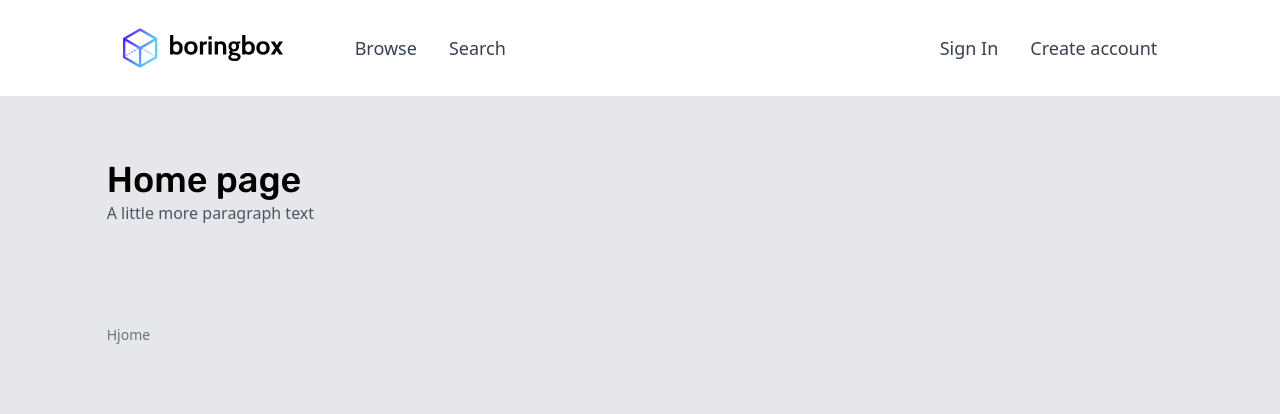
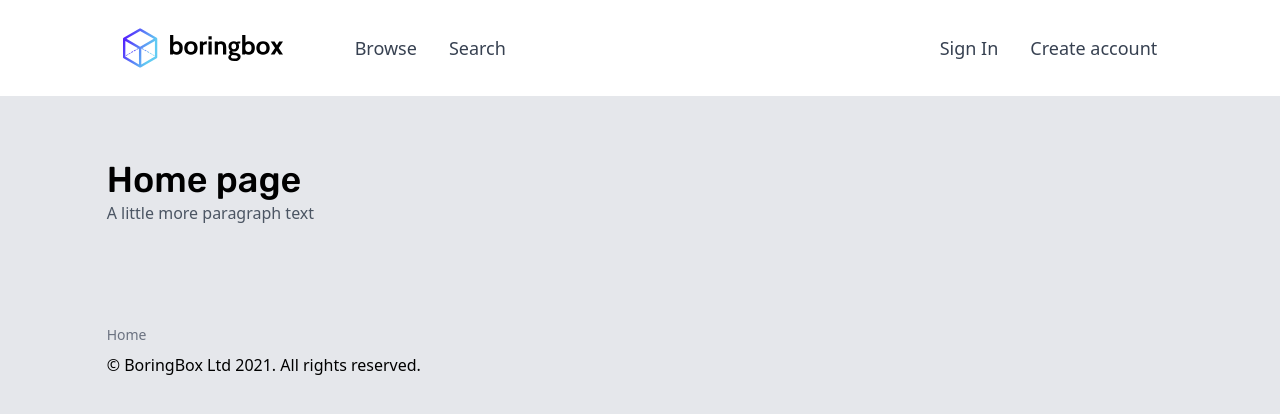
Before and after one commit to lozynskyi/snippetclient, a Nuxt app: page / in a window 1280 px wide. Shown: the top 414 px of the page. Built offline with nearby package versions, Linux system fonts and the light colour scheme; no server answers; what tailwindcss-transforms would draw is missing.

Commit message:
Add desc

```diff
--- a/components/global/TheFooter.vue
+++ b/components/global/TheFooter.vue
@@ -4,11 +4,14 @@
       <ul class="flex items-center mb-6 lg:mb-0">
         <li class="mr-16">
           <nuxt-link
-            class="text-gray-500 text-sm"
+            class="text-gray-500 text-sm mb-2 inline-block"
             :to="{name: 'index'}"
           >
-          Hjome
+          Home
           </nuxt-link>
+          <div>
+            &copy; BoringBox Ltd 2021. All rights reserved.
+          </div>
 
         </li>
       </ul>
```
